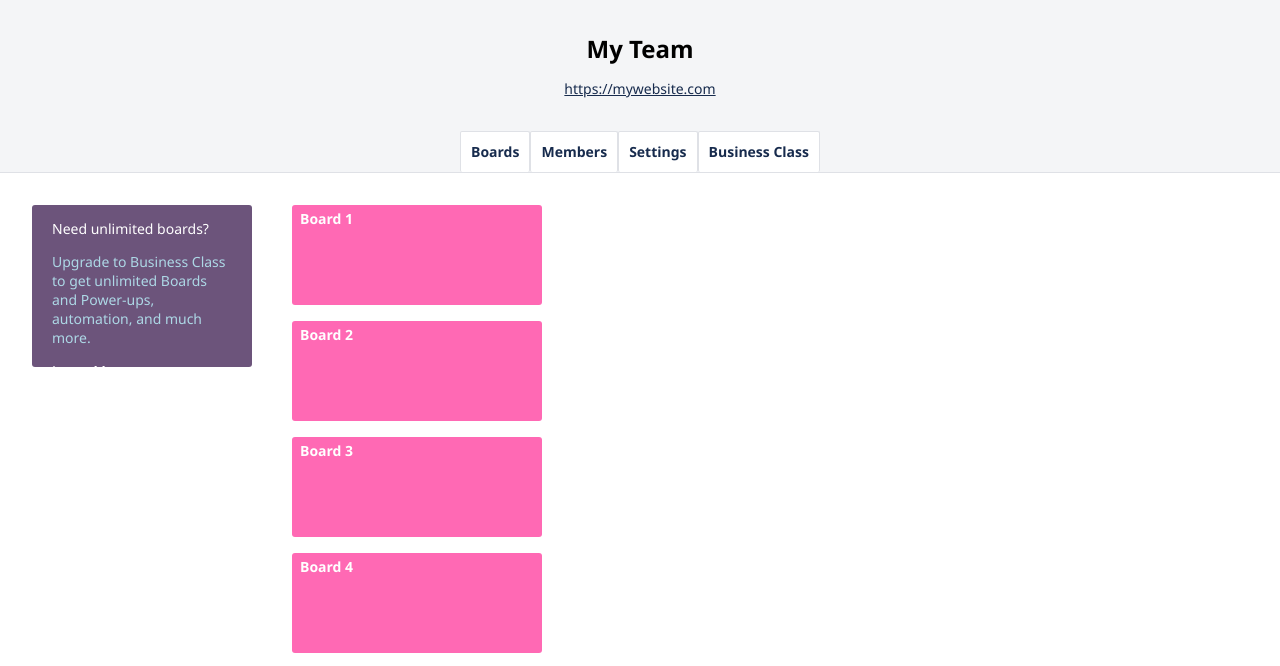
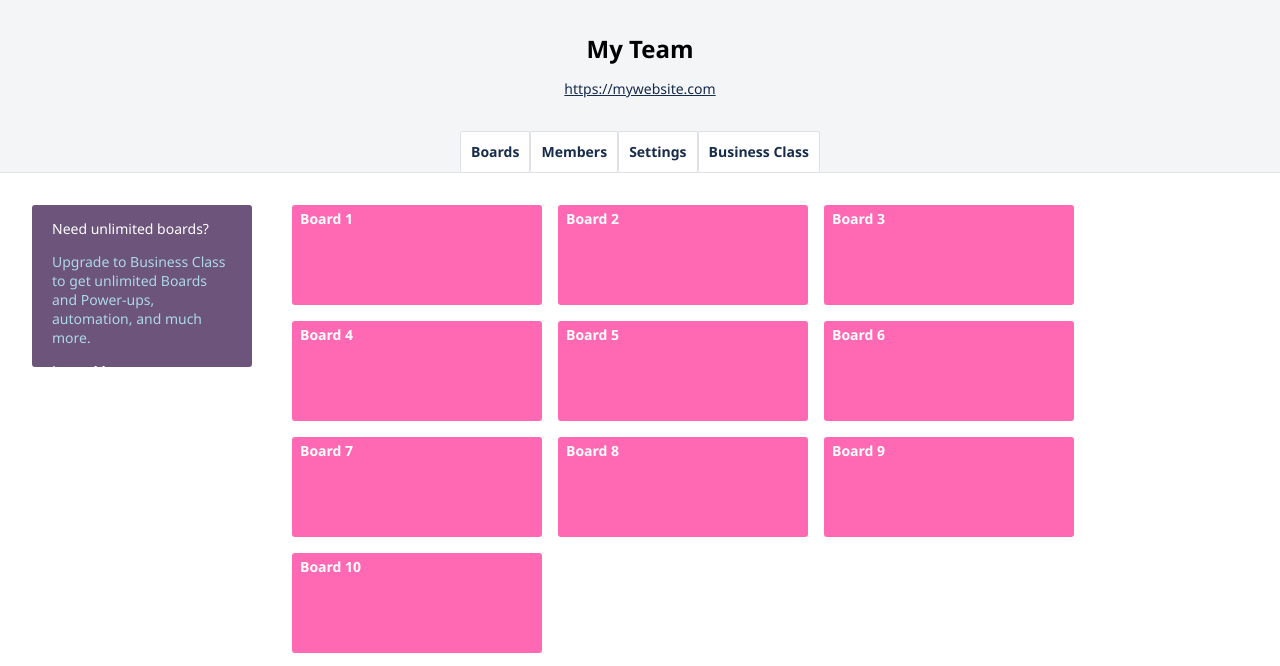
Before and after one commit to Agarbo1/wk-14, a plain HTML site: page aa07-recreate-trello-temp/index.html in a window 1280 px wide. Shown: the part 57-723 px from the top of the page. Drawn offline with Linux system fonts and the light colour scheme.

Commit message:
phase 4 layout

```diff
--- a/aa07-recreate-trello-temp/main.css
+++ b/aa07-recreate-trello-temp/main.css
@@ -118,8 +118,11 @@ body {
 }
 
 .boards__group {
+  display: flex;
+  flex-direction: row;
   flex-wrap: wrap;
   width: 80%;
+
 }
 
 .boards__board {
@@ -134,8 +137,8 @@ body {
   position: relative;
   color: white;
   width: 25%;
-  flex-direction: row;
-  justify-content: space-between;
+  /* flex-direction: row;
+  justify-content: space-between; */
 }
 
 @media screen and (min-width: 751px) and (max-width: 1280px) {
```
